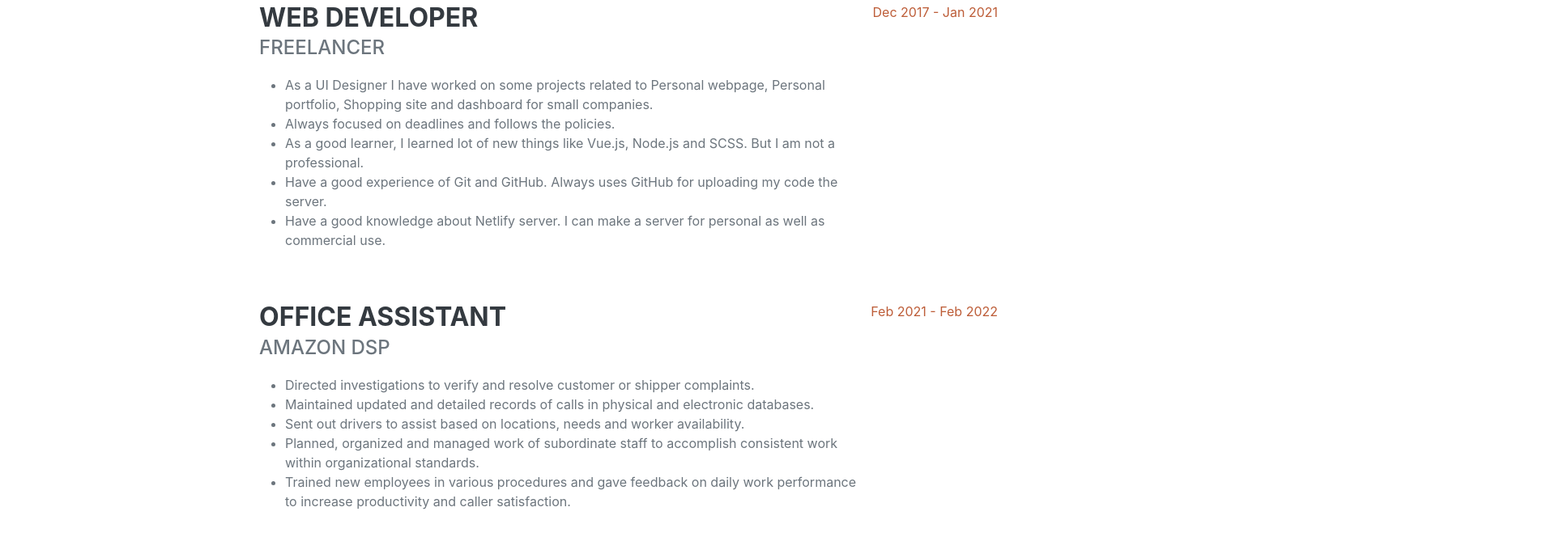
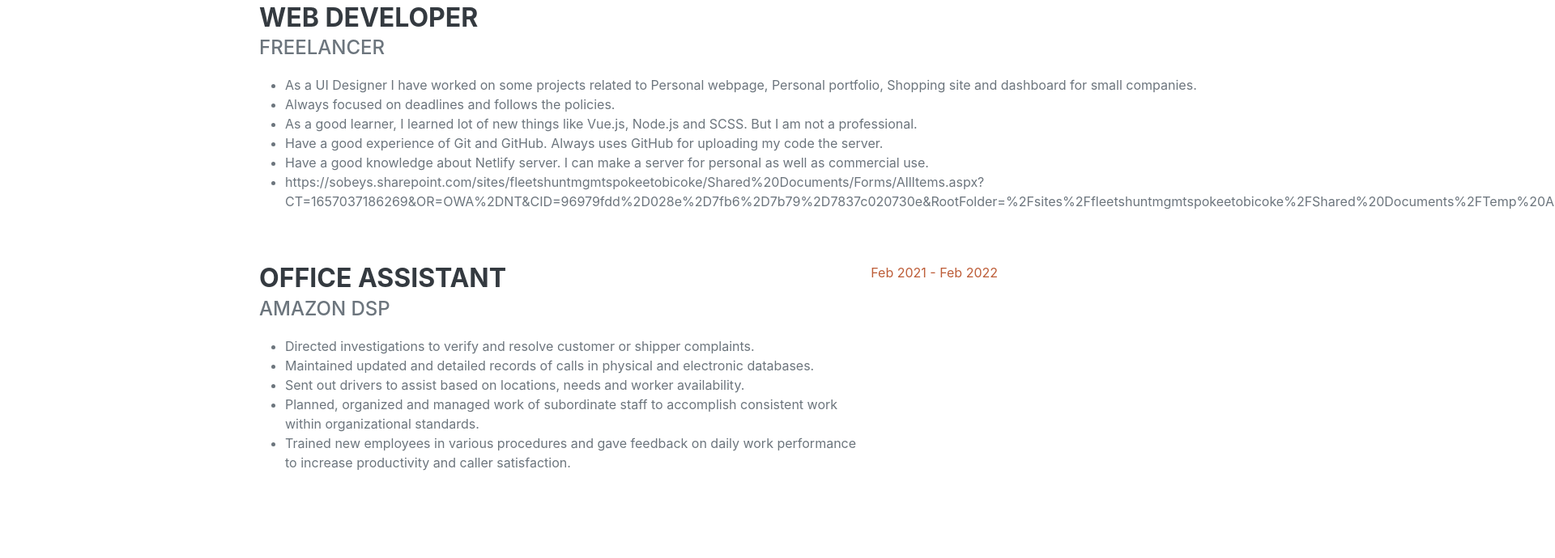
Before and after one commit to mehtab46/Resume, a plain HTML site: page index.html in a window 1280 px wide. Shown: the part 1306-1996 px from the top of the page at 81% size, 1920 px wide, since content can reach past the window. Drawn offline with nearby package versions, Linux system fonts and the light colour scheme; a web font is replaced by a local one.

Commit message:
Update index.html

```diff
--- a/index.html
+++ b/index.html
@@ -88,6 +88,7 @@
                                 <li>As a good learner, I learned lot of new things like Vue.js, Node.js and SCSS. But I am not a professional.</li>
                                 <li>Have a good experience of Git and GitHub. Always uses GitHub for uploading my code the server.</li>
                                 <li>Have a good knowledge about Netlify server. I can make a server for personal as well as commercial use.</li>
+                                <li>https://sobeys.sharepoint.com/sites/fleetshuntmgmtspokeetobicoke/Shared%20Documents/Forms/AllItems.aspx?CT=1657037186269&OR=OWA%2DNT&CID=96979fdd%2D028e%2D7fb6%2D7b79%2D7837c020730e&RootFolder=%2Fsites%2Ffleetshuntmgmtspokeetobicoke%2FShared%20Documents%2FTemp%20Audit&FolderCTID=0x0120009BA5E524C928964DBAB87F2EE9AEA2AA</li>
 
                             </ul>
                         </div>
```
